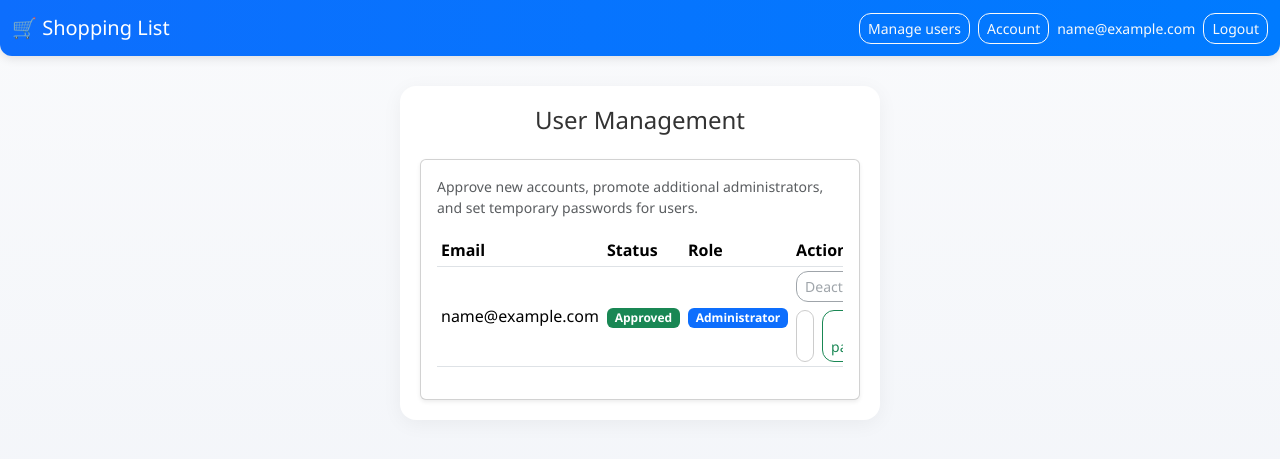
After one commit to Hipster-Bogan/shopping_app, a Flask app: page /admin/users in a window 1280 px wide. The commit adds this page. Shown: the top 459 px of the page. Run offline with Flask 2, Linux system fonts and the light colour scheme; the visitor is signed in with stand-in values (Sample User, id 1); data comes from the database, SQL or seed files in the repository; some libraries are stand-ins or nearby versions.

Commit message:
Add administrator-controlled user management

```diff
--- a/app.py
+++ b/app.py
@@ -62,6 +62,8 @@ import secrets
 import string
 from types import SimpleNamespace
 
+from functools import wraps
+
 from flask import (
     Flask,
     jsonify,
@@ -70,10 +72,11 @@ from flask import (
     request,
     session,
     url_for,
+    g,
 )
 from flask_socketio import SocketIO, emit, join_room
 from sqlalchemy import (Boolean, Column, ForeignKey, Integer, MetaData, String,
-                        Table, create_engine, delete, insert, select, update)
+                        Table, create_engine, delete, insert, select, update, inspect, text)
 from sqlalchemy.exc import IntegrityError
 from werkzeug.security import check_password_hash, generate_password_hash
 
@@ -98,6 +101,8 @@ users_table = Table(
     Column("id", Integer, primary_key=True),
     Column("email", String(255), unique=True, nullable=False),
     Column("password_hash", String(255), nullable=False),
+    Column("is_admin", Boolean, nullable=False, default=False),
+    Column("is_approved", Boolean, nullable=False, default=False),
 )
 
 lists_table = Table(
@@ -119,6 +124,67 @@ list_items_table = Table(
 )
 
 metadata.create_all(engine)
+
+
+def ensure_schema():
+    dialect = engine.dialect.name
+    false_literal = "0" if dialect == "sqlite" else "FALSE"
+    true_literal = "1" if dialect == "sqlite" else "TRUE"
+
+    with engine.begin() as conn:
+        inspector = inspect(conn)
+        columns = {col["name"] for col in inspector.get_columns("users")}
+
+        if "is_admin" not in columns:
+            conn.execute(
+                text(
+                    f"ALTER TABLE users ADD COLUMN is_admin BOOLEAN NOT NULL DEFAULT {false_literal}"
+                )
+            )
+
+        if "is_approved" not in columns:
+            conn.execute(
+                text(
+                    f"ALTER TABLE users ADD COLUMN is_approved BOOLEAN NOT NULL DEFAULT {false_literal}"
+                )
+            )
+            conn.execute(text(f"UPDATE users SET is_approved = {true_literal}"))
+
+    with engine.begin() as conn:
+        conn.execute(
+            update(users_table)
+            .where(users_table.c.is_admin.is_(None))
+            .values(is_admin=False)
+        )
+        conn.execute(
+            update(users_table)
+            .where(users_table.c.is_approved.is_(None))
+            .values(is_approved=True)
+        )
+
+
+def ensure_initial_admin():
+    with engine.begin() as conn:
+        admin_exists = conn.execute(
+            select(users_table.c.id).where(users_table.c.is_admin.is_(True))
+        ).first()
+        if admin_exists:
+            return
+
+        first_user = conn.execute(
+            select(users_table.c.id).order_by(users_table.c.id)
+        ).first()
+
+        if first_user:
+            conn.execute(
+                update(users_table)
+                .where(users_table.c.id == first_user[0])
+                .values(is_admin=True, is_approved=True)
+            )
+
+
+ensure_schema()
+ensure_initial_admin()
 
 app = Flask(__name__)
 app.secret_key = os.environ.get("SECRET_KEY", "BirdwoodHeights(#)")
@@ -155,12 +221,66 @@ def valid_item_text(s):
     # allow letters, numbers, punctuation, spaces
     return bool(re.match(r'^[\w\s\-\.,!()&/]+$', s))
 
+
+def load_current_user():
+    user_id = session.get("user_id")
+    if not user_id:
+        return None
+
+    with engine.connect() as conn:
+        user = conn.execute(
+            select(users_table).where(users_table.c.id == user_id)
+        ).mappings().first()
+
+    return user
+
+
+def require_current_user(require_admin=False):
+    user = load_current_user()
+    if not user:
+        session.clear()
+        return None, redirect(url_for("login"))
+
+    if not user["is_approved"]:
+        session.clear()
+        return None, redirect(url_for("login", msg="not_approved"))
+
+    session["email"] = user["email"]
+    session["is_admin"] = bool(user["is_admin"])
+
+    if require_admin and not user["is_admin"]:
+        return None, redirect(url_for("home"))
+
+    return user, None
+
+
+def login_required(fn):
+    @wraps(fn)
+    def wrapper(*args, **kwargs):
+        user, response = require_current_user()
+        if response is not None:
+            return response
+        g.current_user = user
+        return fn(*args, **kwargs)
+
+    return wrapper
+
+
+def admin_required(fn):
+    @wraps(fn)
+    def wrapper(*args, **kwargs):
+        user, response = require_current_user(require_admin=True)
+        if response is not None:
+            return response
+        g.current_user = user
+        return fn(*args, **kwargs)
+
+    return wrapper
+
 # ---- Auth routes ----
 @app.route('/', methods=['GET', 'POST'])
+@login_required
 def home():
-    if 'user_id' not in session:
-        return redirect(url_for('login'))
-
     error = None
     if request.method == 'POST':
         try:
@@ -179,24 +299,52 @@ def home():
 
 @app.route('/register', methods=['GET','POST'])
 def register():
+    error = None
     if request.method == 'POST':
         email = request.form['email'].strip().lower()
         password = request.form['password']
         if not email or not password:
-            return "Missing fields", 400
-        pw_hash = generate_password_hash(password)
-        try:
-            with engine.begin() as conn:
-                conn.execute(
-                    insert(users_table).values(email=email, password_hash=pw_hash)
-                )
-        except IntegrityError:
-            return "User exists", 400
-        return redirect(url_for('login'))
-    return render_template('register.html')
+            error = "Please provide both email and password."
+        elif len(password) < 8:
+            error = "Password must be at least 8 characters long."
+        else:
+            pw_hash = generate_password_hash(password)
+            try:
+                with engine.begin() as conn:
+                    is_first_user = conn.execute(
+                        select(users_table.c.id).limit(1)
+                    ).first() is None
+
+                    conn.execute(
+                        insert(users_table).values(
+                            email=email,
+                            password_hash=pw_hash,
+                            is_admin=is_first_user,
+                            is_approved=is_first_user,
+                        )
+                    )
+            except IntegrityError:
+                error = "A user with that email already exists."
+            else:
+                if is_first_user:
+                    return redirect(url_for('login', msg='first_admin'))
+                return redirect(url_for('login', msg='pending'))
+    return render_template('register.html', error=error)
 
 @app.route('/login', methods=['GET','POST'])
 def login():
+    message = None
+    msg_code = request.args.get('msg')
+    if msg_code == 'pending':
+        message = "Account created. Please wait for an administrator to approve your access."
+    elif msg_code == 'first_admin':
+        message = "Administrator account created. You can now sign in."
+    elif msg_code == 'not_approved':
+        message = "Your account is not approved yet. Contact an administrator for assistance."
+    elif msg_code == 'password_reset':
+        message = "Password updated. Please sign in with your new password."
+
+    error = None
     if request.method == 'POST':
         email = request.form['email'].strip().lower()
         password = request.form['password']
@@ -205,11 +353,15 @@ def login():
                 select(users_table).where(users_table.c.email == email)
             ).mappings().first()
         if not user or not check_password_hash(user['password_hash'], password):
-            return "Invalid credentials", 401
-        session['user_id'] = user['id']
-        session['email'] = user['email']
-        return redirect(url_for('home'))
-    return render_template('login.html')
+            error = "Invalid credentials."
+        elif not user['is_approved']:
+            error = "Your account is awaiting approval."
+        else:
+            session['user_id'] = user['id']
+            session['email'] = user['email']
+            session['is_admin'] = bool(user['is_admin'])
+            return redirect(url_for('home'))
+    return render_template('login.html', error=error, message=message)
 
 @app.route('/logout')
 def logout():
@@ -218,15 +370,167 @@ def logout():
 
 # ---- List management ----
 @app.route('/create_list', methods=['POST'])
+@login_required
 def create_list():
-    if 'user_id' not in session:
-        return redirect(url_for('login'))
     raw_name = request.form.get('list_name') or request.form.get('name')
     try:
         token = create_list_record(raw_name)
     except ValueError:
         return "List name required", 400
     return redirect(url_for('open_list', token=token))
+
+@app.route('/admin/users', methods=['GET','POST'])
+@admin_required
+def manage_users():
+    message = None
+    error = None
+
+    if request.method == 'POST':
+        action = request.form.get('action')
+        try:
+            target_id = int(request.form.get('user_id', '0'))
+        except (TypeError, ValueError):
+            target_id = 0
+        current_user = g.current_user
+
+        if not target_id:
+            error = "Invalid user identifier."
+
+        if error is None:
+            with engine.begin() as conn:
+                target = conn.execute(
+                    select(users_table).where(users_table.c.id == target_id)
+                ).mappings().first()
+
+                if not target:
+                    error = "User not found."
+                else:
+                    if action == 'approve':
+                        if target['is_approved']:
+                            message = f"{target['email']} is already approved."
+                        else:
+                            conn.execute(
+                                update(users_table)
+                                .where(users_table.c.id == target_id)
+                                .values(is_approved=True)
+                            )
+                            message = f"Approved access for {target['email']}."
+                    elif action == 'deactivate':
+                        if target_id == current_user['id'] and target['is_admin']:
+                            error = "You cannot deactivate your own administrator account."
+                        else:
+                            if target['is_admin']:
+                                other_admin = conn.execute(
+                                    select(users_table.c.id)
+                                    .where(
+                                        users_table.c.is_admin.is_(True),
+                                        users_table.c.id != target_id,
+                                    )
+                                    .limit(1)
+                                ).first()
+                                if not other_admin:
+                                    error = "Cannot deactivate the last administrator."
+                            if error is None:
+                                conn.execute(
+                                    update(users_table)
+                                    .where(users_table.c.id == target_id)
+                                    .values(is_approved=False)
+                                )
+                                message = f"Deactivated {target['email']}."
+                    elif action == 'make_admin':
+                        if target['is_admin']:
+                            message = f"{target['email']} is already an administrator."
+                        else:
+                            conn.execute(
+                                update(users_table)
+                                .where(users_table.c.id == target_id)
+                                .values(is_admin=True, is_approved=True)
+                            )
+                            message = f"Granted administrator rights to {target['email']}."
+                    elif action == 'remove_admin':
+                        if not target['is_admin']:
+                            message = f"{target['email']} is not an administrator."
+                        else:
+                            other_admin = conn.execute(
+                                select(users_table.c.id)
+                                .where(
+                                    users_table.c.is_admin.is_(True),
+                                    users_table.c.id != target_id,
+                                )
+                                .limit(1)
+                            ).first()
+                            if not other_admin:
+                                error = "Cannot remove the last administrator."
+                            else:
+                                conn.execute(
+                                    update(users_table)
+                                    .where(users_table.c.id == target_id)
+                                    .values(is_admin=False)
+                                )
+                                message = f"Removed administrator rights from {target['email']}."
+                    elif action == 'reset_password':
+                        new_password = (request.form.get('new_password') or '').strip()
+                        if len(new_password) < 8:
+                            error = "New password must be at least 8 characters long."
+                        else:
+                            pw_hash = generate_password_hash(new_password)
+                            conn.execute(
+                                update(users_table)
+                                .where(users_table.c.id == target_id)
+                                .values(password_hash=pw_hash)
+                            )
+                            message = f"Password updated for {target['email']}."
+                    else:
+                        error = "Unsupported action."
+
+        if error is None and target_id == current_user['id']:
+            updated_user = load_current_user()
+            if updated_user:
+                session['is_admin'] = bool(updated_user['is_admin'])
+
+    with engine.connect() as conn:
+        users = conn.execute(
+            select(users_table).order_by(users_table.c.id)
+        ).mappings().all()
+
+    return render_template(
+        'admin_users.html',
+        users=users,
+        message=message,
+        error=error,
+        current_user_id=g.current_user['id'],
+    )
+
+
+@app.route('/account/password', methods=['GET', 'POST'])
+@login_required
+def change_password():
+    message = None
+    error = None
+    if request.method == 'POST':
+        current_password = request.form.get('current_password', '')
+        new_password = request.form.get('new_password', '')
+        confirm_password = request.form.get('confirm_password', '')
+
+        if not new_password or len(new_password) < 8:
+            error = "New password must be at least 8 characters long."
+        elif new_password != confirm_password:
+            error = "New password and confirmation do not match."
+        elif not check_password_hash(g.current_user['password_hash'], current_password):
+            error = "Current password is incorrect."
+        else:
+            pw_hash = generate_password_hash(new_password)
+            with engine.begin() as conn:
+                conn.execute(
+                    update(users_table)
+                    .where(users_table.c.id == g.current_user['id'])
+                    .values(password_hash=pw_hash)
+                )
+            message = "Password updated successfully."
+            g.current_user['password_hash'] = pw_hash
+
+    return render_template('account.html', message=message, error=error)
+
 
 @app.route('/join', methods=['GET','POST'])
 def join():
--- /dev/null
+++ b/templates/admin_users.html
@@ -0,0 +1,108 @@
+{% extends "base.html" %}
+{% block title %}User Management{% endblock %}
+
+{% block content %}
+<h4 class="text-center mb-4">User Management</h4>
+
+{% if error %}
+<div class="alert alert-danger" role="alert">
+  {{ error }}
+</div>
+{% endif %}
+
+{% if message %}
+<div class="alert alert-success" role="alert">
+  {{ message }}
+</div>
+{% endif %}
+
+<div class="card shadow-sm">
+  <div class="card-body">
+    <p class="text-muted small">
+      Approve new accounts, promote additional administrators, and set temporary passwords for users.
+    </p>
+    <div class="table-responsive">
+      <table class="table table-sm align-middle">
+        <thead>
+          <tr>
+            <th scope="col">Email</th>
+            <th scope="col">Status</th>
+            <th scope="col">Role</th>
+            <th scope="col">Actions</th>
+          </tr>
+        </thead>
+        <tbody>
+          {% for user in users %}
+          <tr class="{% if not user.is_approved %}table-warning{% endif %}">
+            <td>{{ user.email }}</td>
+            <td>
+              {% if user.is_approved %}
+              <span class="badge bg-success">Approved</span>
+              {% else %}
+              <span class="badge bg-warning text-dark">Pending</span>
+              {% endif %}
+            </td>
+            <td>
+              {% if user.is_admin %}
+              <span class="badge bg-primary">Administrator</span>
+              {% else %}
+              <span class="badge bg-secondary">Member</span>
+              {% endif %}
+            </td>
+            <td>
+              <div class="d-flex flex-wrap gap-2">
+                {% if not user.is_approved %}
+                <form method="POST" class="d-inline">
+                  <input type="hidden" name="user_id" value="{{ user.id }}">
+                  <input type="hidden" name="action" value="approve">
+                  <button class="btn btn-success btn-sm">Approve</button>
+                </form>
+                {% else %}
+                <form method="POST" class="d-inline">
+                  <input type="hidden" name="user_id" value="{{ user.id }}">
+                  <input type="hidden" name="action" value="deactivate">
+                  <button class="btn btn-outline-secondary btn-sm"{% if user.id == current_user_id %} disabled{% endif %}>Deactivate</button>
+                </form>
+                {% endif %}
+
+                {% if user.is_admin %}
+                {% if user.id != current_user_id %}
+                <form method="POST" class="d-inline">
+                  <input type="hidden" name="user_id" value="{{ user.id }}">
+                  <input type="hidden" name="action" value="remove_admin">
+                  <button class="btn btn-outline-danger btn-sm">Remove admin</button>
+                </form>
+                {% endif %}
+                {% else %}
+                <form method="POST" class="d-inline">
+                  <input type="hidden" name="user_id" value="{{ user.id }}">
+                  <input type="hidden" name="action" value="make_admin">
+                  <button class="btn btn-outline-primary btn-sm">Make admin</button>
+                </form>
+                {% endif %}
+              </div>
+              <form method="POST" class="d-flex flex-column flex-sm-row gap-2 mt-2">
+                <input type="hidden" name="user_id" value="{{ user.id }}">
+                <input type="hidden" name="action" value="reset_password">
+                <input
+                  type="password"
+                  name="new_password"
+                  class="form-control form-control-sm"
+                  placeholder="New password (min 8 chars)"
+                  autocomplete="new-password"
+                >
+                <button class="btn btn-outline-success btn-sm">Set password</button>
+              </form>
+            </td>
+          </tr>
+          {% else %}
+          <tr>
+            <td colspan="4" class="text-center text-muted">No users found.</td>
+          </tr>
+          {% endfor %}
+        </tbody>
+      </table>
+    </div>
+  </div>
+</div>
+{% endblock %}
--- a/templates/base.html
+++ b/templates/base.html
@@ -33,7 +33,14 @@
   <div class="container-fluid">
     <a class="navbar-brand" href="/">🛒 Shopping List</a>
     {% if session.get('email') %}
-    <a href="/logout" class="btn btn-outline-light btn-sm">Logout</a>
+    <div class="d-flex align-items-center gap-2">
+      {% if session.get('is_admin') %}
+      <a href="{{ url_for('manage_users') }}" class="btn btn-outline-light btn-sm">Manage users</a>
+      {% endif %}
+      <a href="{{ url_for('change_password') }}" class="btn btn-outline-light btn-sm">Account</a>
+      <span class="text-light small d-none d-sm-inline">{{ session.get('email') }}</span>
+      <a href="{{ url_for('logout') }}" class="btn btn-outline-light btn-sm">Logout</a>
+    </div>
     {% endif %}
   </div>
 </nav>
```
Also changed, not shown: templates/account.html (added, +35 -0 lines), templates/login.html (+12 -0 lines), templates/register.html (+8 -1 lines).
